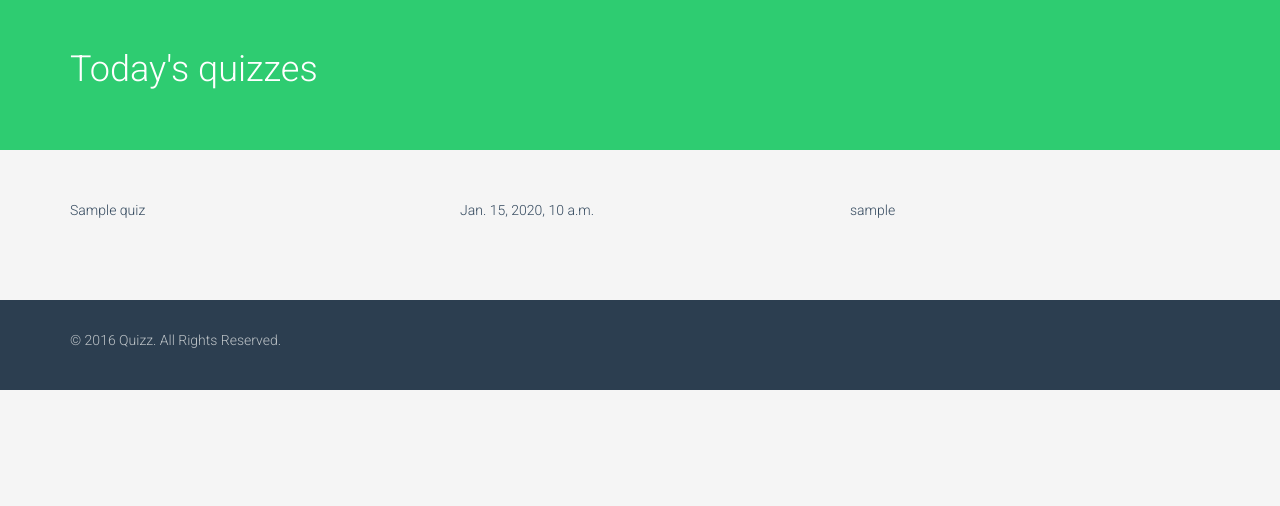
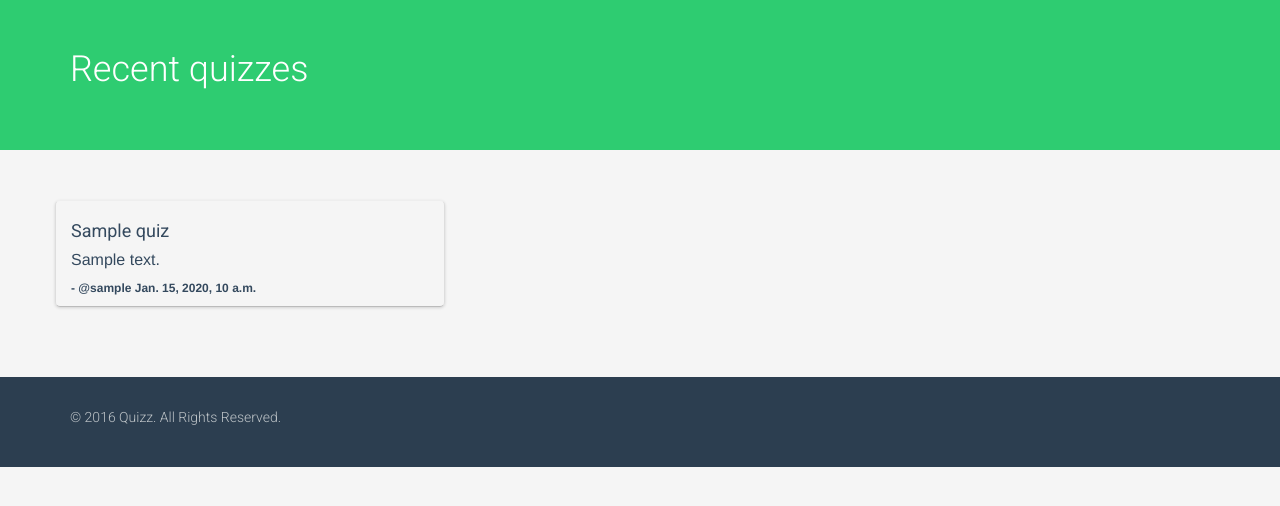
Before and after one commit to successar/Quizz, a Django app: page /quizz/index in a window 1280 px wide. Shown: the part 80-586 px from the top of the page. Run offline with Django 3.2, Linux system fonts and the light colour scheme; a user stored in the database is signed in; tables that the repository leaves empty hold one stand-in row (values such as "Sample post").

Commit message:
Modified CSS for pagination

```diff
--- a/quiz/templates/indexPage.html
+++ b/quiz/templates/indexPage.html
@@ -1,18 +1,12 @@
 {% load el_pagination_tags %}
 
-{% paginate 30 entries %}
+{% paginate 20 entries %}
 {% for quiz in entries %}
-<div class="row">
-    <div class="col-md-4">
-        {{ quiz.title }}
-    </div>
-    <div class="col-md-4">
-        {{ quiz.createdOn }}
-    </div>
-    <div class="col-md-4">
-        {{ quiz.user.username }}
-    </div>
-</div>
+<blockquote class="col-md-4 feed">
+	<h4 class="quiz-title">{{ quiz.title }} </h4>
+	<p class="quiz-desc">{{ quiz.description|truncatechars:140 }}</p>
+	<footer class="quiz-creator"> - @{{ quiz.user.username}} {{ quiz.createdOn }} </footer>
+</blockquote>
 {% endfor %}
 
-{% show_more %}
+{% show_more "" %}
--- a/quiz/templates/indexTheme.html
+++ b/quiz/templates/indexTheme.html
@@ -71,13 +71,15 @@
         <div class="container">
             <div class="row">
                 <div class="col-sm-6">
-                    <h1>Today's quizzes</h1>
+                    <h1>Recent quizzes</h1>
                 </div>
             </div>
         </div>
     </section>
-    <section id="about-us" class="container table">
-        {% include page_template %}
+    <section id="about-us" class="container">
+        <div class="row">
+            {% include page_template %}
+        </div>
     </section>
     {% endblock %}
 
@@ -90,8 +92,8 @@
             </div>
         </div>
     </footer><!--/#footer-->
-<script src="{% static 'el-pagination/js/el-pagination.js' %}"></script>
-<script type="text/javascript">$.endlessPaginate({paginateOnScroll: true});</script>
+    <script src="{% static 'el-pagination/js/el-pagination.js' %}"></script>
+    <script type="text/javascript">$.endlessPaginate({paginateOnScroll: true});</script>
 
 </body>
 </html>
--- a/static/css/main.css
+++ b/static/css/main.css
@@ -41,6 +41,24 @@ h5,
 h6 {
   font-family: 'Roboto', sans-serif;
   font-weight: 400;
+}
+.feed {
+  display: inline-block;
+  font-family: "Helvetica Neue", Roboto, "Segoe UI", Calibri, sans-serif;
+  font-size: 12px;
+  font-weight: bold;
+  line-height: 16px;
+  border-color: #eee #ddd #bbb;
+  border-radius: 5px;
+  border-style: solid;
+  border-width: 1px;
+  box-shadow: 0 1px 3px rgba(0, 0, 0, 0.15);
+  max-width: 468px;
+}
+.feed p {
+  font-size: 16px;
+  font-weight: normal;
+  line-height: 20px;
 }
 a {
   color: #34495e;
```
